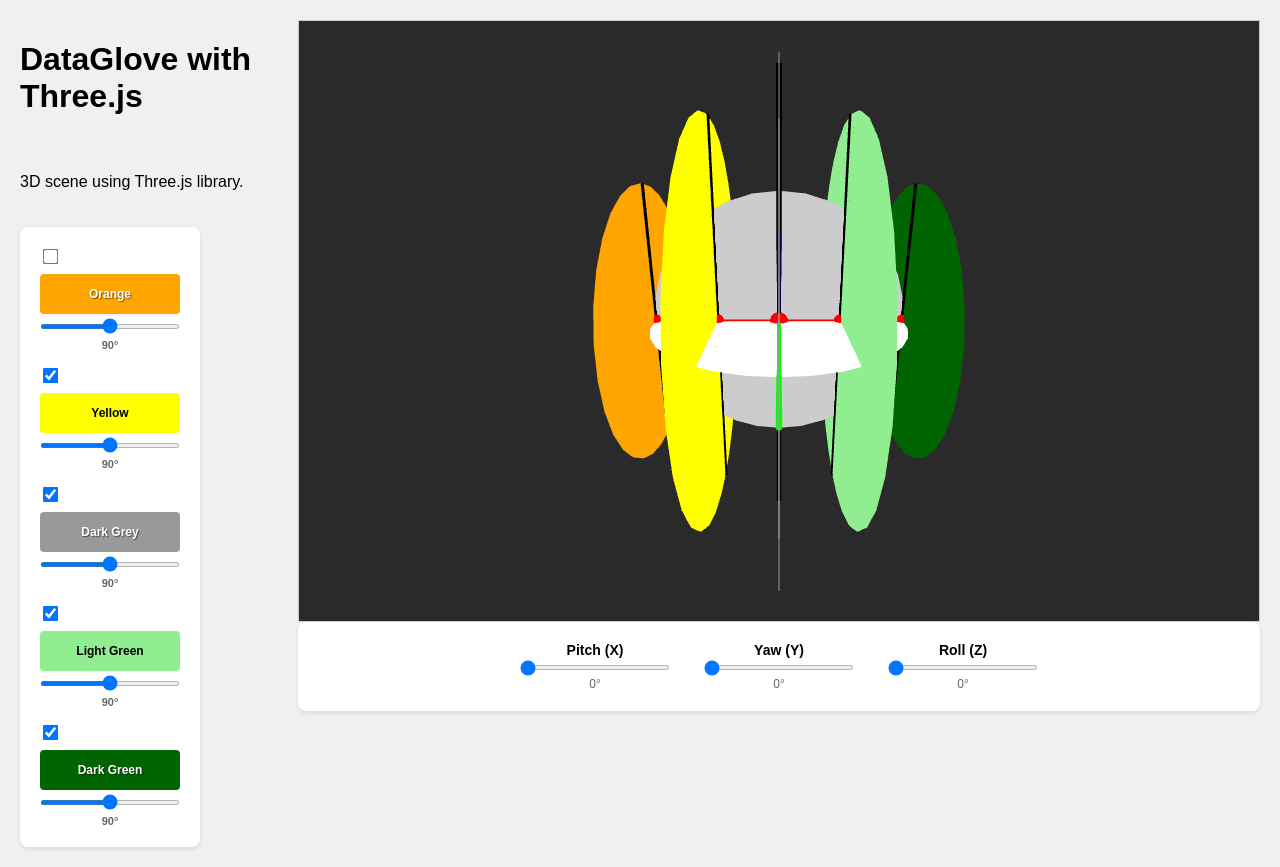
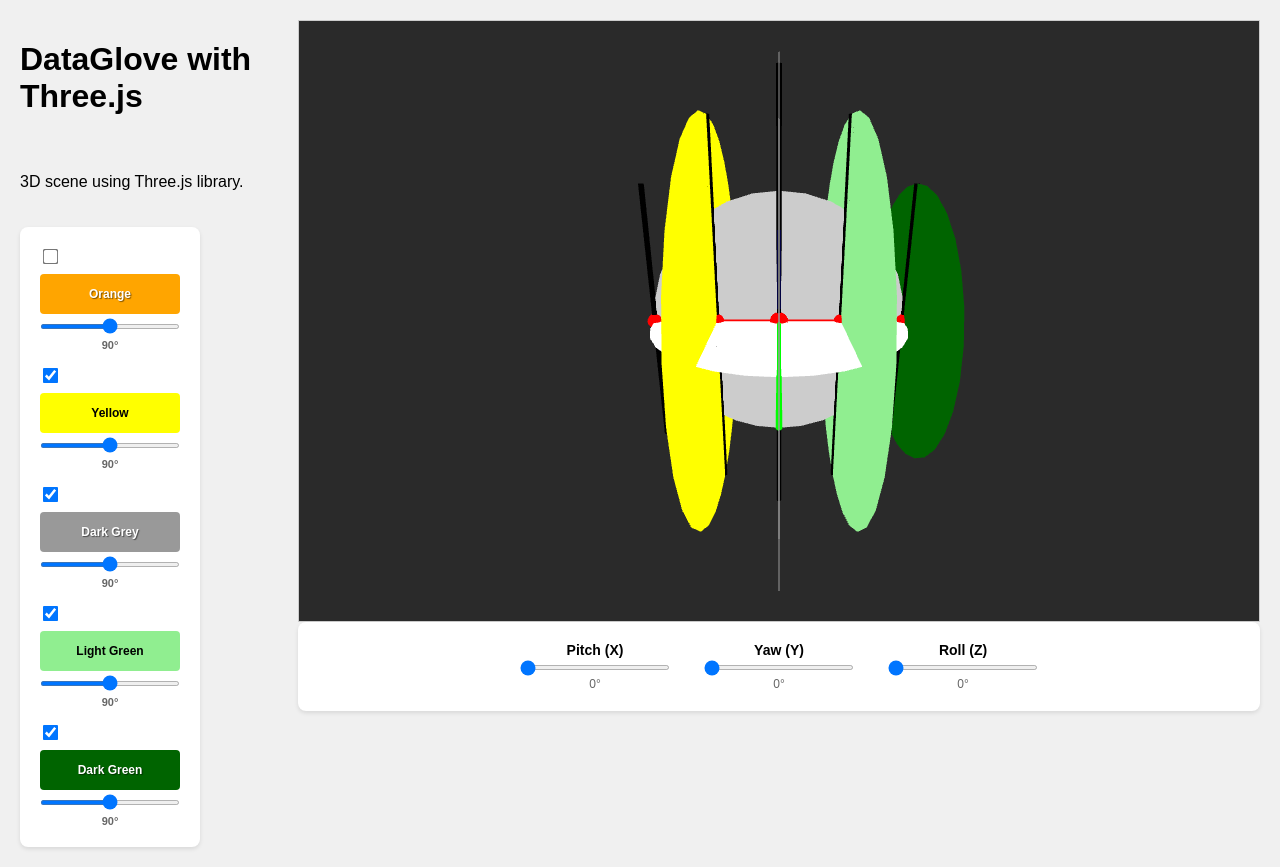
Before and after one commit to philincloud/dataglove, a plain HTML site: page index.html in a window 1280 px wide. Both pictures are taken after a click on the checkbox 50 px from the left and 256 px from the top of the page. Drawn offline with nearby package versions, Linux system fonts and the light colour scheme.

Commit message:
Fix disk transparency functionality - resolved variable scoping issues

```diff
--- a/dataglove.js
+++ b/dataglove.js
@@ -1,3 +1,4 @@
+
 // Simple vanilla JavaScript dataglove functionality
 
 function datagloveInit() {
@@ -43,6 +44,9 @@ function initThreeScene() {
     sceneGroup = new THREE.Group();
     scene.add(sceneGroup);
 
+
+
+
     // Create white disk with minimal thickness (X,Y surface)
     const diskGeometry = new THREE.CylinderGeometry(2, 2, 0.01, 32);
     const diskMaterial = new THREE.MeshBasicMaterial({ color: 0xffffff });
@@ -50,12 +54,14 @@ function initThreeScene() {
     sceneGroup.add(circle);
 
 
+
     // Create light grey disk in Y,Z surface (perpendicular to X-axis)
     const disk2Geometry = new THREE.CylinderGeometry(2, 2, 0.01, 32);
     const disk2Material = new THREE.MeshBasicMaterial({ color: 0xcccccc });
-    const circle2 = new THREE.Mesh(disk2Geometry, disk2Material);
+    circle2 = new THREE.Mesh(disk2Geometry, disk2Material);
     circle2.rotation.x = Math.PI / 2; // Rotate to align with Y,Z surface
     sceneGroup.add(circle2);
+
 
 
 
@@ -65,6 +71,7 @@ function initThreeScene() {
     const disk3Material = new THREE.MeshBasicMaterial({ color: 0x999999 });
     circle3 = new THREE.Mesh(disk3Geometry, disk3Material);
     circle3.rotation.z = Math.PI / 2; // Rotate to align with X,Z surface
+    circle3.userData.originalColor = new THREE.Color(0x999999);
     sceneGroup.add(circle3);
 
     // Create vertical line through dark grey disk center (along y-axis)
@@ -136,13 +143,17 @@ function initThreeScene() {
 
 
 
+
+
+
     // Create yellow disk centered on the red point at 1/4 of red axis (x = -1)
     // Surface parallel to y/z plane
-    const yellowDiskGeometry = new THREE.CylinderGeometry(3, 3, 0.02, 32);
+    const yellowDiskGeometry = new THREE.CylinderGeometry(3, 3, 0.01, 32);
     const yellowDiskMaterial = new THREE.MeshBasicMaterial({ color: 0xffff00 });
-    const yellowDisk = new THREE.Mesh(yellowDiskGeometry, yellowDiskMaterial);
+    yellowDisk = new THREE.Mesh(yellowDiskGeometry, yellowDiskMaterial);
     yellowDisk.position.set(-1, 0, 0); // Center on the 1/4 point of red axis
     yellowDisk.rotation.z = Math.PI / 2; // Rotate to make surface parallel to y/z plane
+    yellowDisk.userData.originalColor = new THREE.Color(0xffff00);
     sceneGroup.add(yellowDisk);
 
 
@@ -159,13 +170,17 @@ function initThreeScene() {
     sceneGroup.add(yellowLine);
 
 
+
+
+
     // Create light green disk centered on the red point at 3/4 of red axis (x = 1)
     // Surface parallel to y/z plane
-    const lightGreenDiskGeometry = new THREE.CylinderGeometry(3, 3, 0.02, 32);
+    const lightGreenDiskGeometry = new THREE.CylinderGeometry(3, 3, 0.01, 32);
     const lightGreenDiskMaterial = new THREE.MeshBasicMaterial({ color: 0x90ee90 });
-    const lightGreenDisk = new THREE.Mesh(lightGreenDiskGeometry, lightGreenDiskMaterial);
+    lightGreenDisk = new THREE.Mesh(lightGreenDiskGeometry, lightGreenDiskMaterial);
     lightGreenDisk.position.set(1, 0, 0); // Center on the 3/4 point of red axis
     lightGreenDisk.rotation.z = Math.PI / 2; // Rotate to make surface parallel to y/z plane
+    lightGreenDisk.userData.originalColor = new THREE.Color(0x90ee90);
     sceneGroup.add(lightGreenDisk);
 
 
@@ -182,13 +197,17 @@ function initThreeScene() {
     sceneGroup.add(lightGreenLine);
 
 
+
+
+
     // Create dark green disk at the end of red x-axis line (x = 2)
     // Surface parallel to y/z plane
-    const darkGreenDiskGeometry = new THREE.CylinderGeometry(2.1, 2.1, 0.02, 32);
+    const darkGreenDiskGeometry = new THREE.CylinderGeometry(2.1, 2.1, 0.01, 32);
     const darkGreenDiskMaterial = new THREE.MeshBasicMaterial({ color: 0x006400 });
-    const darkGreenDisk = new THREE.Mesh(darkGreenDiskGeometry, darkGreenDiskMaterial);
+    darkGreenDisk = new THREE.Mesh(darkGreenDiskGeometry, darkGreenDiskMaterial);
     darkGreenDisk.position.set(2, 0, 0); // Center on the end point of red axis
     darkGreenDisk.rotation.z = Math.PI / 2; // Rotate to make surface parallel to y/z plane
+    darkGreenDisk.userData.originalColor = new THREE.Color(0x006400);
     sceneGroup.add(darkGreenDisk);
 
 
@@ -210,25 +229,14 @@ function initThreeScene() {
 
 
 
-
-
-
-
-
-
-
-
-
-
-
-
     // Create orange disk at the beginning of red x-axis line (x = -2)
     // Surface parallel to y/z plane, same size as dark green disk (radius 2.1)
-    const orangeDiskGeometry = new THREE.CylinderGeometry(2.1, 2.1, 0.02, 32);
+    const orangeDiskGeometry = new THREE.CylinderGeometry(2.1, 2.1, 0.01, 32);
     const orangeDiskMaterial = new THREE.MeshBasicMaterial({ color: 0xffa500 });
-    const orangeDisk = new THREE.Mesh(orangeDiskGeometry, orangeDiskMaterial);
+    orangeDisk = new THREE.Mesh(orangeDiskGeometry, orangeDiskMaterial);
     orangeDisk.position.set(-2, 0, 0); // Center on the beginning point of red axis
     orangeDisk.rotation.z = Math.PI / 2; // Rotate to make surface parallel to y/z plane
+    orangeDisk.userData.originalColor = new THREE.Color(0xffa500);
     sceneGroup.add(orangeDisk);
 
 
@@ -362,6 +370,7 @@ function setupColorCircleControls() {
 }
 
 
+
 // Setup checkbox visibility controls
 function setupCheckboxControls() {
     // Get all checkboxes
@@ -378,17 +387,26 @@ function setupCheckboxControls() {
     ];
 
     console.log('Available disks:', disks.length);
+    console.log('Disk objects:', {
+        orangeDisk: orangeDisk,
+        yellowDisk: yellowDisk,
+        circle3: circle3,
+        lightGreenDisk: lightGreenDisk,
+        darkGreenDisk: darkGreenDisk
+    });
 
     // Add event listeners to each checkbox
     checkboxes.forEach((checkbox, index) => {
         console.log(`Setting up checkbox ${index}:`, checkbox.id);
 
         checkbox.addEventListener('change', function() {
-            console.log(`Checkbox ${index} (${checkbox.id}) changed to:`, this.checked);
+            console.log(`\n=== Checkbox ${index} (${checkbox.id}) changed to: ${this.checked} ===`);
 
             // Toggle disk visibility based on checkbox state
             if (disks[index]) {
                 console.log(`Toggling disk ${index}:`, disks[index]);
+                console.log(`Disk position:`, disks[index].position);
+                console.log(`Disk material type:`, disks[index].material.constructor.name);
                 toggleDiskVisibility(disks[index], this.checked);
             } else {
                 console.log(`No disk found for index ${index}`);
@@ -400,17 +418,35 @@ function setupCheckboxControls() {
     });
 }
 
+
+
+
+
+
+
+
+
 // Function to toggle disk visibility
 function toggleDiskVisibility(disk, isVisible) {
+    console.log(`Toggling disk visibility - Visible: ${isVisible}`);
+    console.log(`Disk object:`, disk);
+
     if (isVisible) {
-        // Make disk visible (opaque)
+        // Make disk opaque and visible
         disk.material.transparent = false;
         disk.material.opacity = 1.0;
+        disk.visible = true;
+        console.log(`Disk made visible - opacity: ${disk.material.opacity}, transparent: ${disk.material.transparent}`);
     } else {
         // Make disk transparent
         disk.material.transparent = true;
-        disk.material.opacity = 0.1; // Almost invisible but still clickable
+        disk.material.opacity = 0.0;
+        disk.visible = false;
+        console.log(`Disk made invisible - opacity: ${disk.material.opacity}, transparent: ${disk.material.transparent}`);
     }
+
+    // Force material update
+    disk.material.needsUpdate = true;
 
     // Re-render scene
     renderer.render(scene, camera);
--- a/index.html
+++ b/index.html
@@ -153,10 +153,11 @@
 
 
 
+
         <div class="color-buttons">
             <div class="color-control">
                 <div class="checkbox-container">
-                    <input type="checkbox" id="orange-checkbox">
+                    <input type="checkbox" id="orange-checkbox" checked>
                 </div>
                 <button class="color-button orange-btn">Orange</button>
                 <input type="range" class="color-slider" min="1" max="180" value="90" step="1">
@@ -164,7 +165,7 @@
             </div>
             <div class="color-control">
                 <div class="checkbox-container">
-                    <input type="checkbox" id="yellow-checkbox">
+                    <input type="checkbox" id="yellow-checkbox" checked>
                 </div>
                 <button class="color-button yellow-btn">Yellow</button>
                 <input type="range" class="color-slider" min="1" max="180" value="90" step="1">
@@ -172,7 +173,7 @@
             </div>
             <div class="color-control">
                 <div class="checkbox-container">
-                    <input type="checkbox" id="dark-grey-checkbox">
+                    <input type="checkbox" id="dark-grey-checkbox" checked>
                 </div>
                 <button class="color-button dark-grey-btn">Dark Grey</button>
                 <input type="range" class="color-slider" min="1" max="180" value="90" step="1">
@@ -180,7 +181,7 @@
             </div>
             <div class="color-control">
                 <div class="checkbox-container">
-                    <input type="checkbox" id="light-green-checkbox">
+                    <input type="checkbox" id="light-green-checkbox" checked>
                 </div>
                 <button class="color-button light-green-btn">Light Green</button>
                 <input type="range" class="color-slider" min="1" max="180" value="90" step="1">
@@ -188,7 +189,7 @@
             </div>
             <div class="color-control">
                 <div class="checkbox-container">
-                    <input type="checkbox" id="dark-green-checkbox">
+                    <input type="checkbox" id="dark-green-checkbox" checked>
                 </div>
                 <button class="color-button dark-green-btn">Dark Green</button>
                 <input type="range" class="color-slider" min="1" max="180" value="90" step="1">
```
